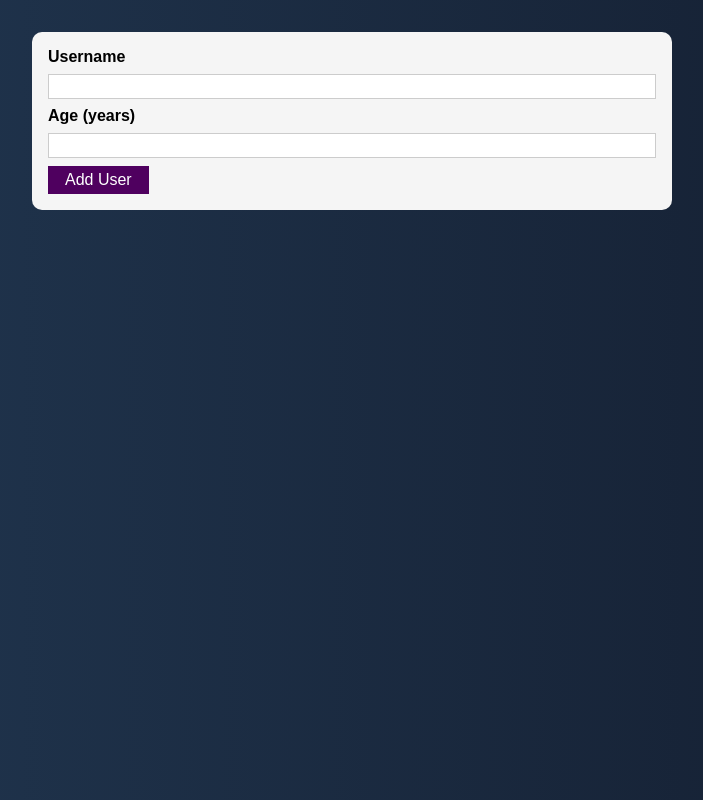
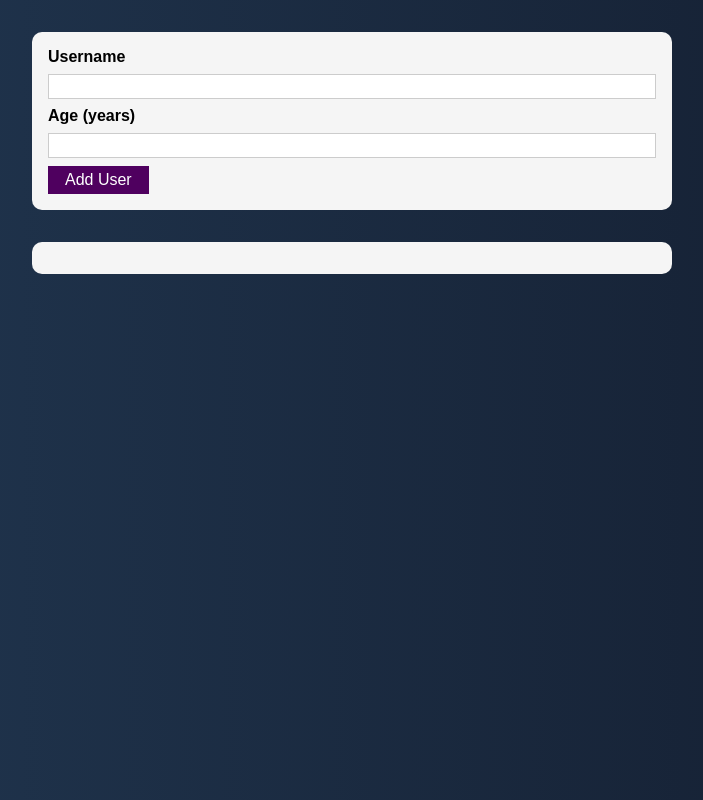
Before and after one commit to rodrigodelascio/UserRecord-practice, a React (Create React App) app: page / in a window 1280 px wide. Shown: the whole page, without its empty margins (288-991 px from the left). Built offline with nearby package versions, Linux system fonts and the light colour scheme.

Commit message:
users list component added

```diff
--- a/src/App.js
+++ b/src/App.js
@@ -1,5 +1,7 @@
 import React from 'react';
+
 import AddUser from './Components/Users/AddUser';
+import UsersList from './Components/Users/UsersList';
 
 
 function App() {
@@ -7,6 +9,7 @@
     <div>
 
       <AddUser />
+      <UsersList users={[]} />
 
     </div>
   );
--- /dev/null
+++ b/src/Components/Users/UsersList.js
@@ -0,0 +1,18 @@
+import React from "react";
+
+import Card from "../UI/Card";
+import classes from "./UsersList.module.css";
+
+const UsersList = (props) => {
+
+    return (
+        <Card className={classes.users}>
+            <ul>
+                {props.users.map((user) => <li>{user.name} ({user.age} years old)</li>)}
+            </ul>
+        </Card>
+    )
+
+};
+
+export default UsersList;
--- /dev/null
+++ b/src/Components/Users/UsersList.module.css
@@ -0,0 +1,16 @@
+.users {
+    margin: 2rem auto;
+    width: 90%;
+    max-width: 40rem;
+}
+
+.users ul {
+    list-style: none;
+    padding: 1rem;
+}
+
+.users li {
+    border: 1px solid #ccc;
+    margin: 0.5rem 0;
+    padding: 0.5rem;
+}
```
